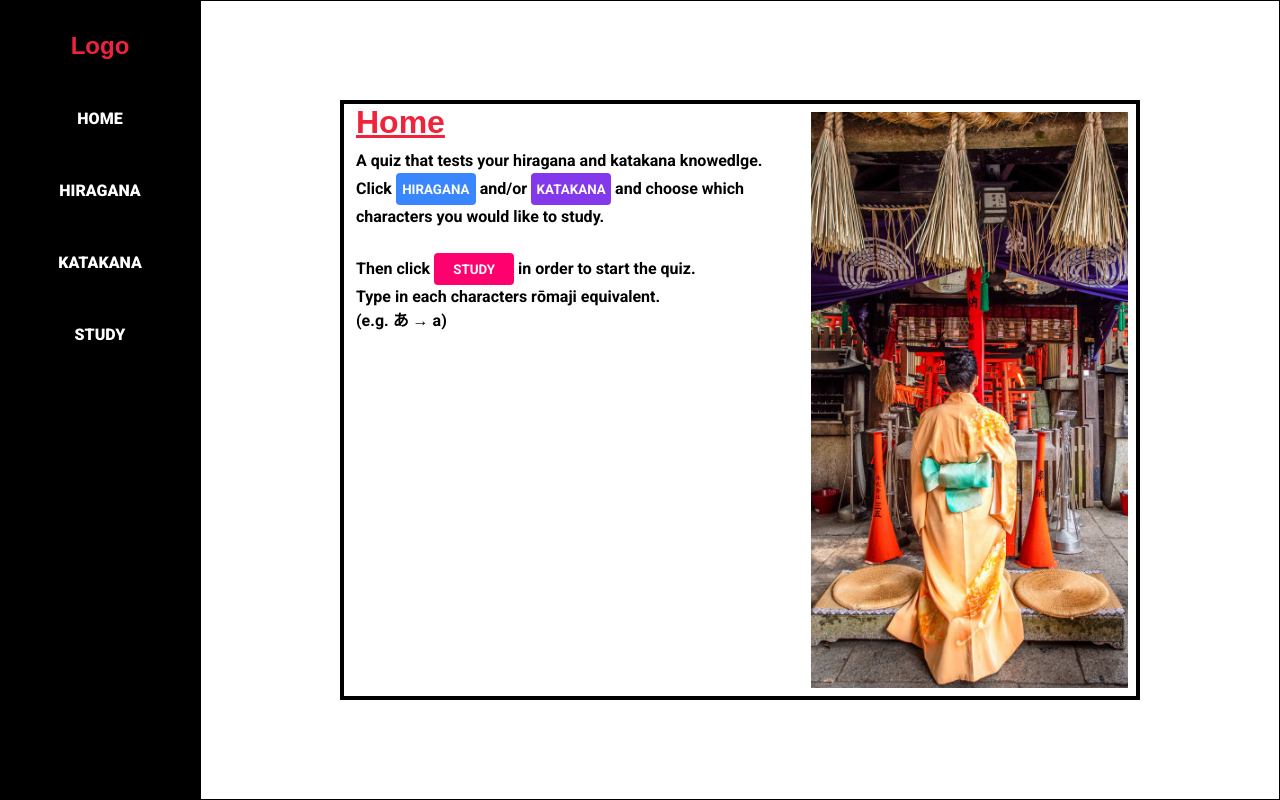
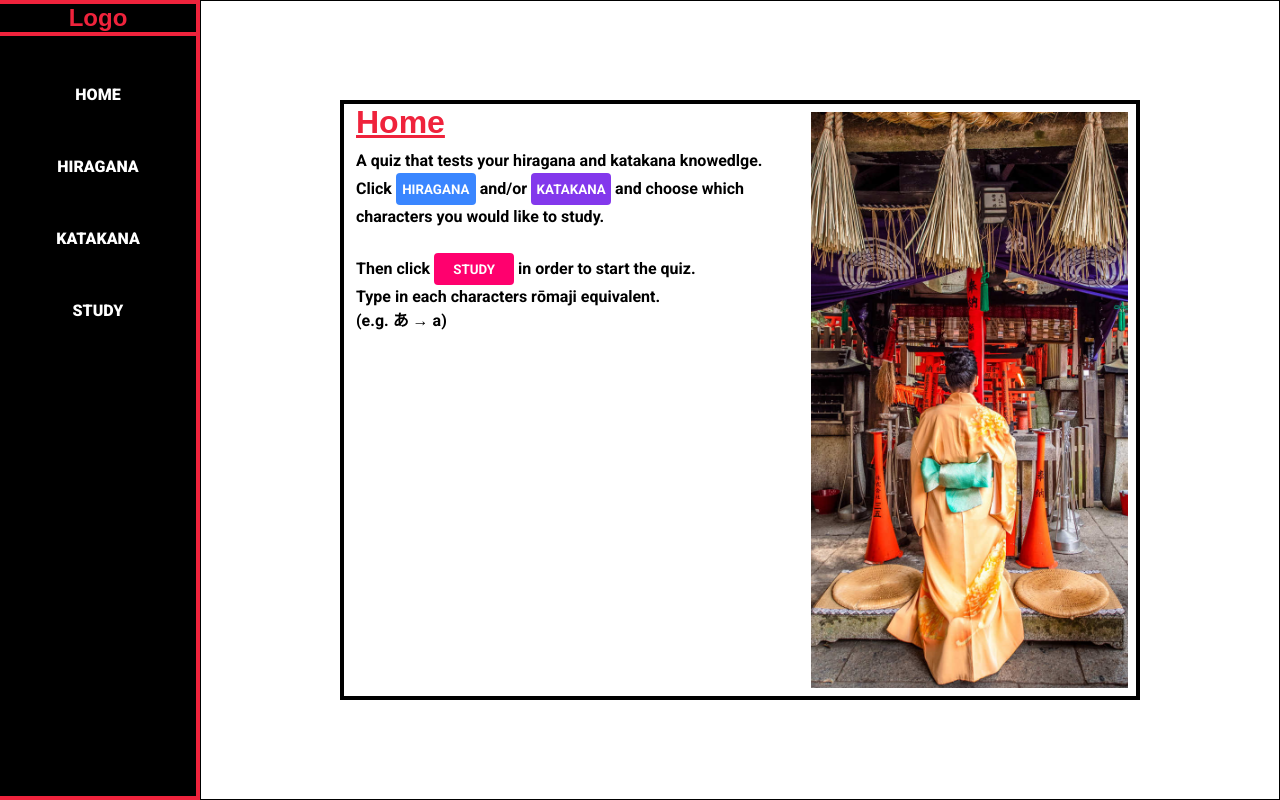
Before and after one commit to muuuy/japanese-quiz-react, a React (Vite) app: page / in a window 1280 px wide. Built offline with nearby package versions, Linux system fonts and the light colour scheme; a web font is replaced by a local one.

Commit message:
added borders

```diff
--- a/src/App.css
+++ b/src/App.css
@@ -26,6 +26,8 @@
     width: 200px;
     height: 100vh;
     background-color: black;
+    border-right: 4px solid var(--light-red);
+    border-bottom: 4px solid var(--light-red);
 }
 
 .logo {
@@ -33,9 +35,11 @@
     justify-content: center;
     align-items: center;
     cursor: pointer;
-    margin: 32px 0 32px 0;
+    margin: 0 0 32px 0;
     color: var(--light-red);
     font-family: "Bungee Inline", sans-serif;
+    border: 4px solid var(--light-red);
+    border-style: solid none;
 }
 
 .nav-links {
```
